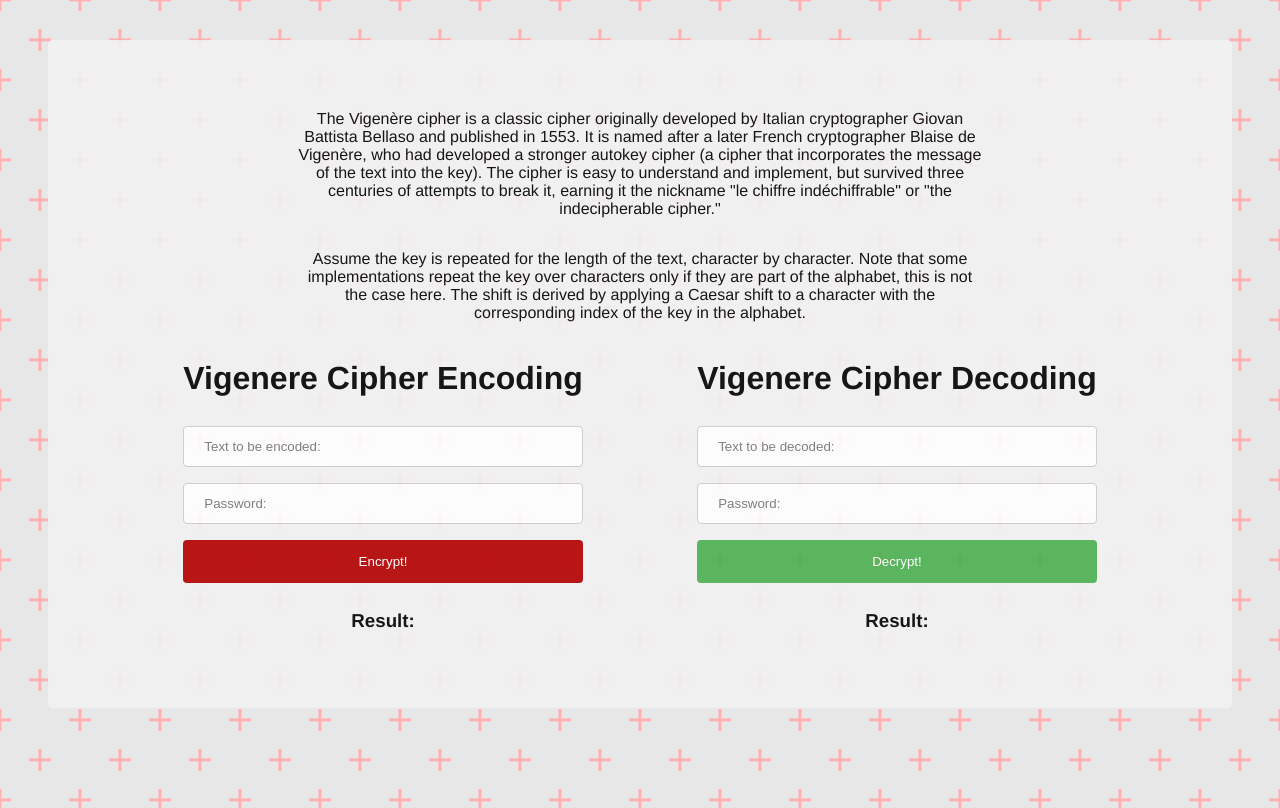
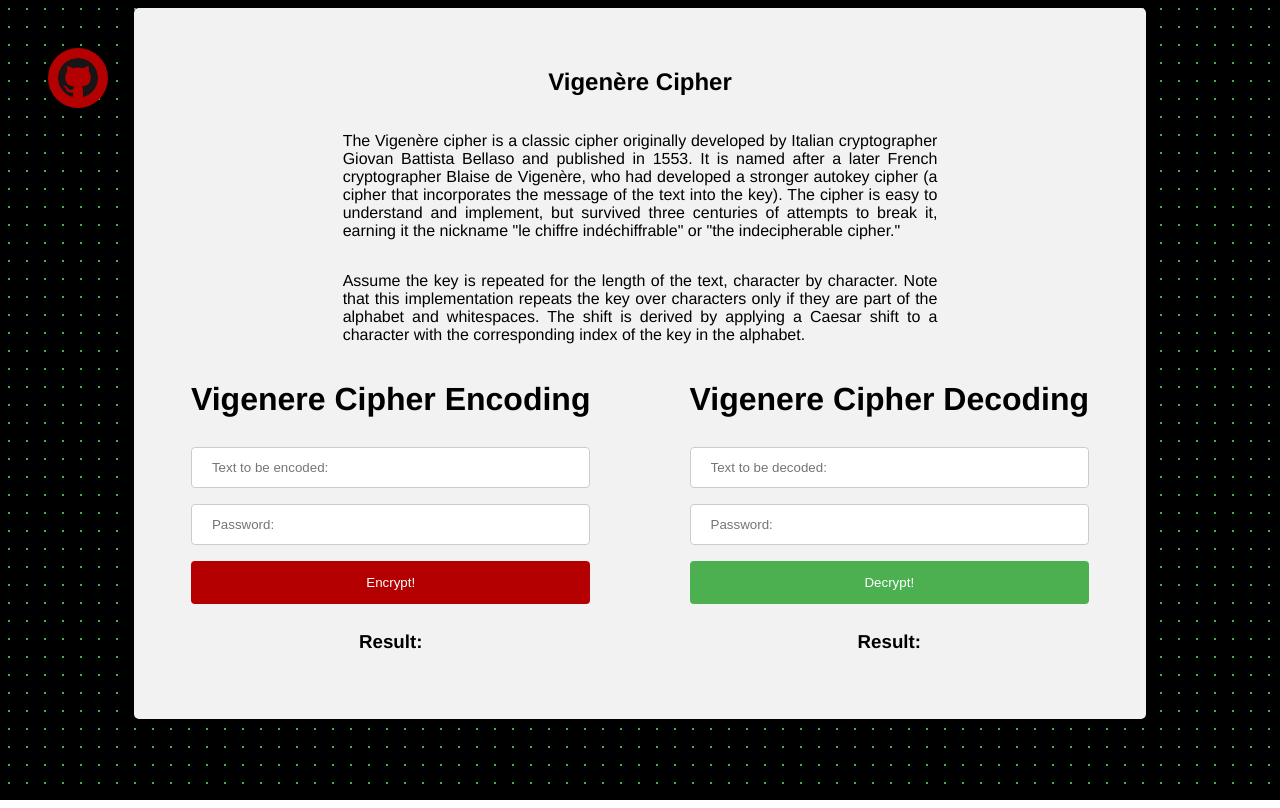
Before and after one commit to eneamuskaj/vigenereCipher, a plain HTML site: page index.html in a window 1280 px wide. Drawn offline with Linux system fonts and the light colour scheme.

Commit message:
fixed styling for github button

```diff
--- a/index.html
+++ b/index.html
@@ -8,8 +8,14 @@
     <title>Document</title>
   </head>
   <body>
+    <div id="image-container">
+      <a id="a" href="https://github.com/eneamuskaj">
+        <img id="gitImage" src="./GitHub-Mark-64px.png" alt="" />
+      </a>
+    </div>
     <div id="main-div">
       <div id="description">
+        <h2 id="heading">Vigenère Cipher</h2>
         <p>
           The Vigenère cipher is a classic cipher originally developed by
           Italian cryptographer Giovan Battista Bellaso and published in 1553.
@@ -22,10 +28,10 @@
         </p>
         <p>
           Assume the key is repeated for the length of the text, character by
-          character. Note that some implementations repeat the key over
-          characters only if they are part of the alphabet, this is not the case
-          here. The shift is derived by applying a Caesar shift to a character
-          with the corresponding index of the key in the alphabet.
+          character. Note that this implementation repeats the key over
+          characters only if they are part of the alphabet and whitespaces. The
+          shift is derived by applying a Caesar shift to a character with the
+          corresponding index of the key in the alphabet.
         </p>
       </div>
       <div id="main-container">
--- a/styles.css
+++ b/styles.css
@@ -1,41 +1,45 @@
 body {
+  background-color: #ffffff;
+  background-image: radial-gradient(#4caf50 0.9px, #000000 0.9px);
+  background-size: 18px 18px;
   font-family: "Franklin Gothic Medium", "Arial Narrow", Arial, sans-serif;
-  background-color: #e7e7e7;
-  opacity: 0.9;
-  background: radial-gradient(
-      circle,
-      transparent 20%,
-      #e7e7e7 20%,
-      #e7e7e7 80%,
-      transparent 80%,
-      transparent
-    ),
-    radial-gradient(
-        circle,
-        transparent 20%,
-        #e7e7e7 20%,
-        #e7e7e7 80%,
-        transparent 80%,
-        transparent
-      )
-      40px 40px,
-    linear-gradient(#ffb1b1 3.2px, transparent 3.2px) 0 -1.6px,
-    linear-gradient(90deg, #ffb1b1 3.2px, #e7e7e7 3.2px) -1.6px 0;
-  background-size: 80px 80px, 80px 80px, 40px 40px, 40px 40px;
-  height: 95vh;
 }
+#image-container {
+  position: fixed;
+  height: 80px;
+  width: 80px;
+  margin: 30px;
+  display: flex;
+  justify-content: center;
+  align-items: center;
+}
+#gitImage {
+  margin-left: auto;
+  margin-right: auto;
+  display: block;
+  background-color: #b40000;
+  border-radius: 50%;
+  width: 50%;
+  padding: 10px;
+}
+#gitImage:hover {
+  padding: 20px;
+  background-color: #4caf50;
+}
+
 #main-div {
   box-sizing: border-box;
   border-radius: 5px;
   background-color: #f2f2f2;
-  padding: 20px;
-  margin: 40px;
+  padding: 10px;
+  margin-left: 10%;
+  margin-right: 10%;
 }
 #description {
   display: flex;
   flex-direction: column;
   justify-content: center;
-  text-align: center;
+  text-align: justify;
   padding-top: 3%;
   padding-left: 20%;
   padding-right: 20%;
@@ -85,7 +89,8 @@ input[type="submit"]:hover {
   background-color: #45a049;
 }
 
-div {
+#heading {
+  text-align: center;
 }
 
 #submit1 {
```
Also changed, not shown: GitHub-Mark-64px.png (added).
